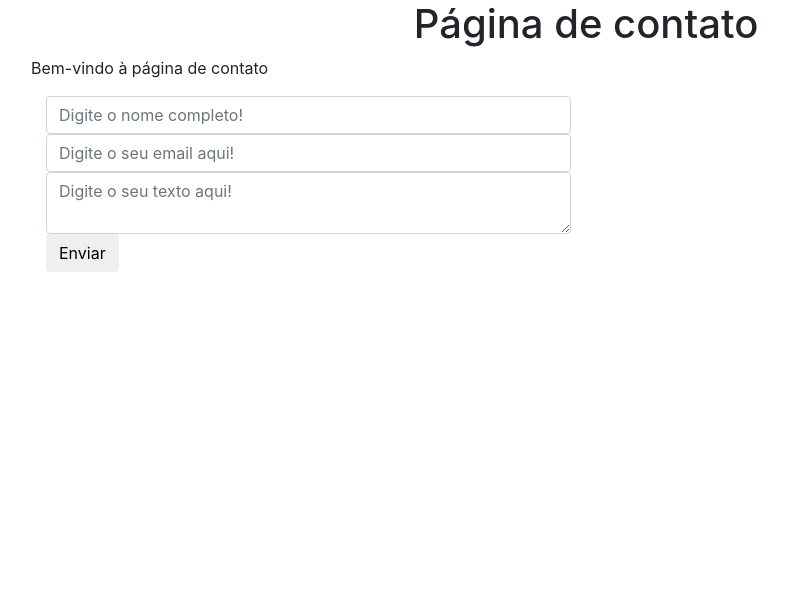
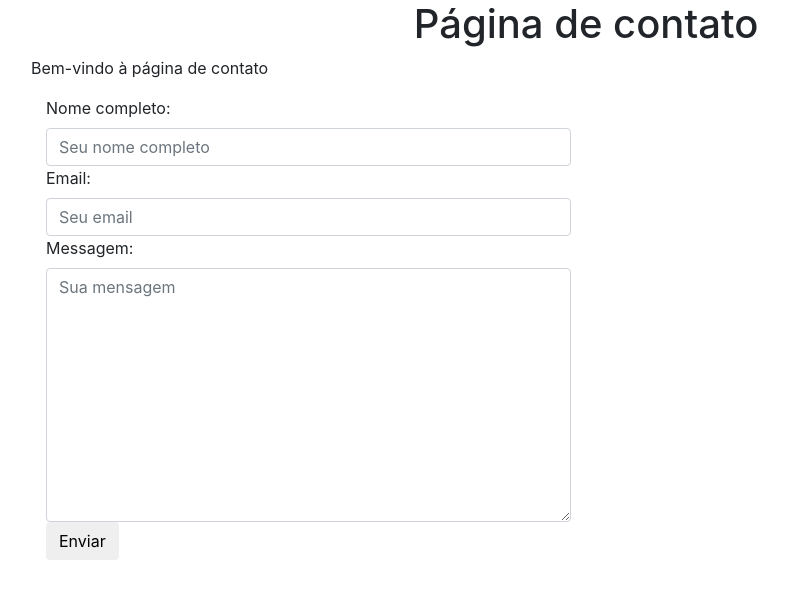
Before and after one commit to gilmarsan/synaptrons_ecommerce, a Django app: page /contact/ in a window 1280 px wide. Shown: the top 599 px of the page, without its empty margins (54-842 px from the left). Run offline with Django 3.2, Linux system fonts and the light colour scheme; some libraries are stand-ins or nearby versions.

Commit message:
aprimorando o formulario

```diff
--- /dev/null
+++ b/synaptrons_ecommerce/forms.py
@@ -0,0 +1,30 @@
+from django import forms
+
+class ContactForm(forms.Form):
+    nome_completo = forms.CharField(
+    error_messages={'required': 'Obrigatório o preenchimento do nome!'},
+        widget=forms.TextInput(
+            attrs={
+        "class": "form-control",
+        "placeholder": "Seu nome completo"
+    }
+)
+    )
+    email = forms.EmailField(
+    error_messages={'required': 'Informe um email válido!'},
+        widget=forms.EmailInput(
+            attrs={
+                "class": "form-control",
+                "placeholder": "Seu email"
+        }
+)
+    )
+    messagem = forms.CharField(
+    error_messages={'required': 'Obrigatório o preenchimento do campo de mensagem!'},
+        widget=forms.Textarea(
+            attrs={
+                "class": "form-control",
+                "placeholder": "Sua mensagem"
+            }
+        )
+    )
--- a/synaptrons_ecommerce/views.py
+++ b/synaptrons_ecommerce/views.py
@@ -1,5 +1,7 @@
 from django.http import HttpResponse
 from django .shortcuts import render
+from .forms import ContactForm
+
 def home_page(request):
     context = {
         "title": "Página principal",
@@ -15,8 +17,13 @@ def about_page(request):
     return render(request, "about/view.html", context)
 
 def contact_page(request):
+    contact_form = ContactForm(request.POST or None)
     context = {
         "title": "Página de contato",
-        "content": "Bem-vindo à página de contato"
+        "content": "Bem-vindo à página de contato",
+        "form": contact_form
     }
+
+    if contact_form.is_valid():
+        print(contact_form.cleaned_data)
     return render(request, "contact/view.html", context)
--- a/template/contact/view.html
+++ b/template/contact/view.html
@@ -21,11 +21,10 @@
               {{ content }}
             </p>
             <div class='col-sm-6 col-12'>
-              <form method='POST'>{% csrf_token %}
-                <input type='text' class='form-control' name='fullname' placeholder='Digite o nome completo!' />
-                <input type='email' class='form-control' name='email' placeholder='Digite o seu email aqui!' />
-                <textarea name='content' class='form-control' placeholder='Digite o seu texto aqui!'></textarea>
-                <button type='submit' class='btn btn-default'>Enviar</button>
+              <form method='POST'>
+                 {% csrf_token %}
+                 {{ form }}
+                 <button type='submit' class='btn btn-default'>Enviar</button>
               </form>
             </div>
           </div>
```
